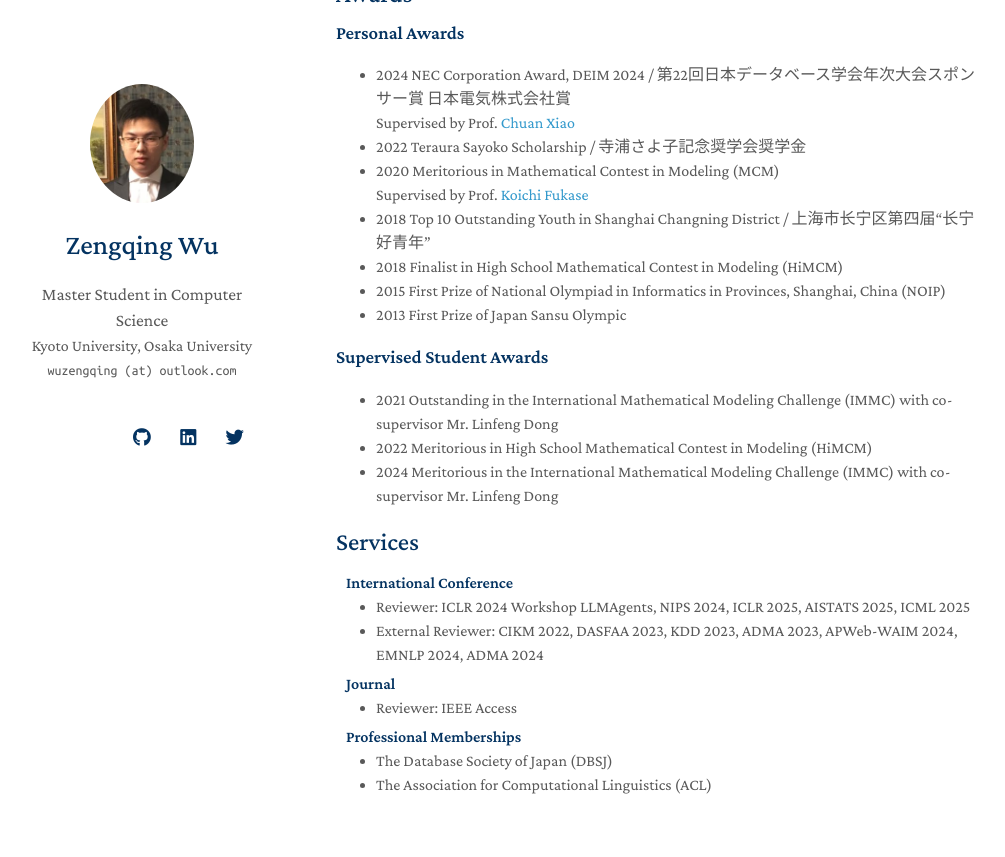
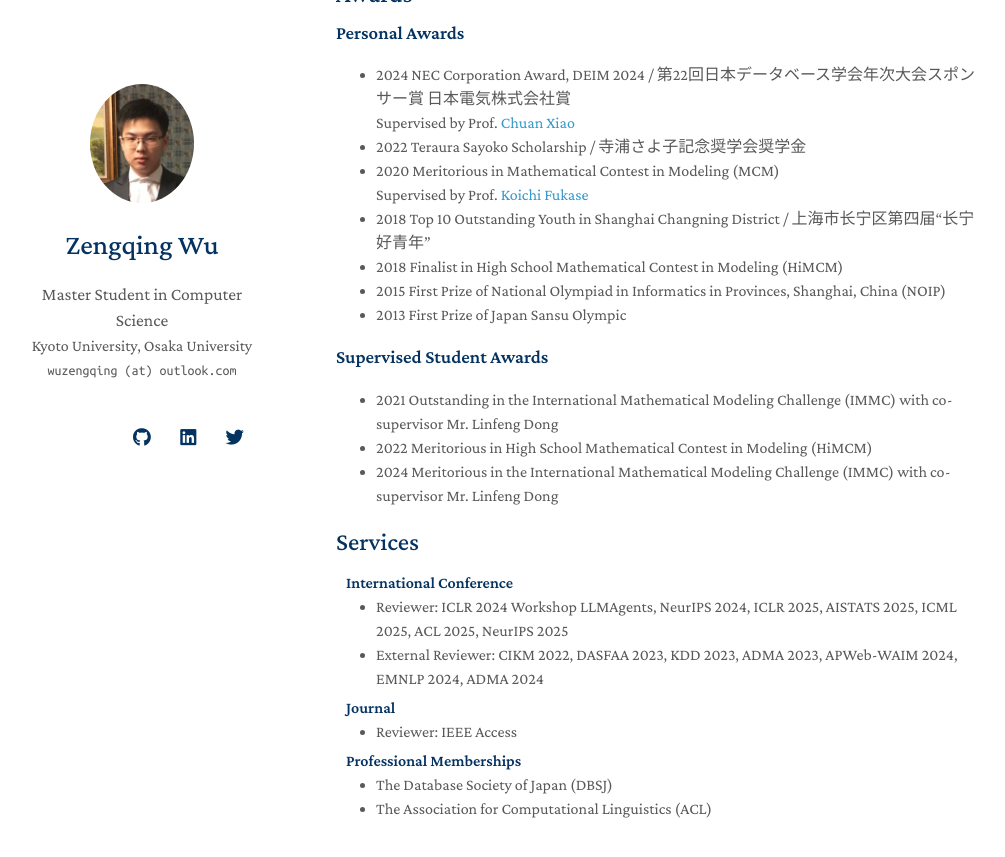
Before and after one commit to wuzengqing001225/wuzengqing001225.github.io, a Jekyll site: the page built from index.md, in a window 1280 px wide and 900 px high, scrolled down 2005 px. Shown: the top 857 px of the window, without its empty margins (134-1139 px from the left). Built offline with Jekyll 4.4.1, drawn with Linux system fonts in a browser that asks for light colours; nearby versions of some CDN libraries; a style sheet for code colours, icons or effects is not loaded; our own code applies the rules of GitHub Pages for plain Markdown files.

Commit message:
Update services.md

```diff
--- a/_includes/services.md
+++ b/_includes/services.md
@@ -6,7 +6,7 @@
 <!--   <li><a href="http://cvpr2023.thecvf.com/"><autocolor>IEEE/CVF Conference on Computer Vision and Pattern Recognition (CVPR) 2021-2023</autocolor></a></li>
   <li><a href="http://iccv2021.thecvf.com/"><autocolor>IEEE/CVF International Conference on Computer Vision (ICCV) 2021</autocolor></a></li>
   <li><a href="https://eccv2022.ecva.net/"><autocolor>European Conference on Computer Vision (ECCV) 2022</autocolor></a></li> -->
-  <li>Reviewer: ICLR 2024 Workshop LLMAgents, NIPS 2024, ICLR 2025, AISTATS 2025, ICML 2025</li>
+  <li>Reviewer: ICLR 2024 Workshop LLMAgents, NeurIPS 2024, ICLR 2025, AISTATS 2025, ICML 2025, ACL 2025, NeurIPS 2025</li>
   <li>External Reviewer: CIKM 2022, DASFAA 2023, KDD 2023, ADMA 2023, APWeb-WAIM 2024, EMNLP 2024, ADMA 2024</li>
 </ul>
 
```
